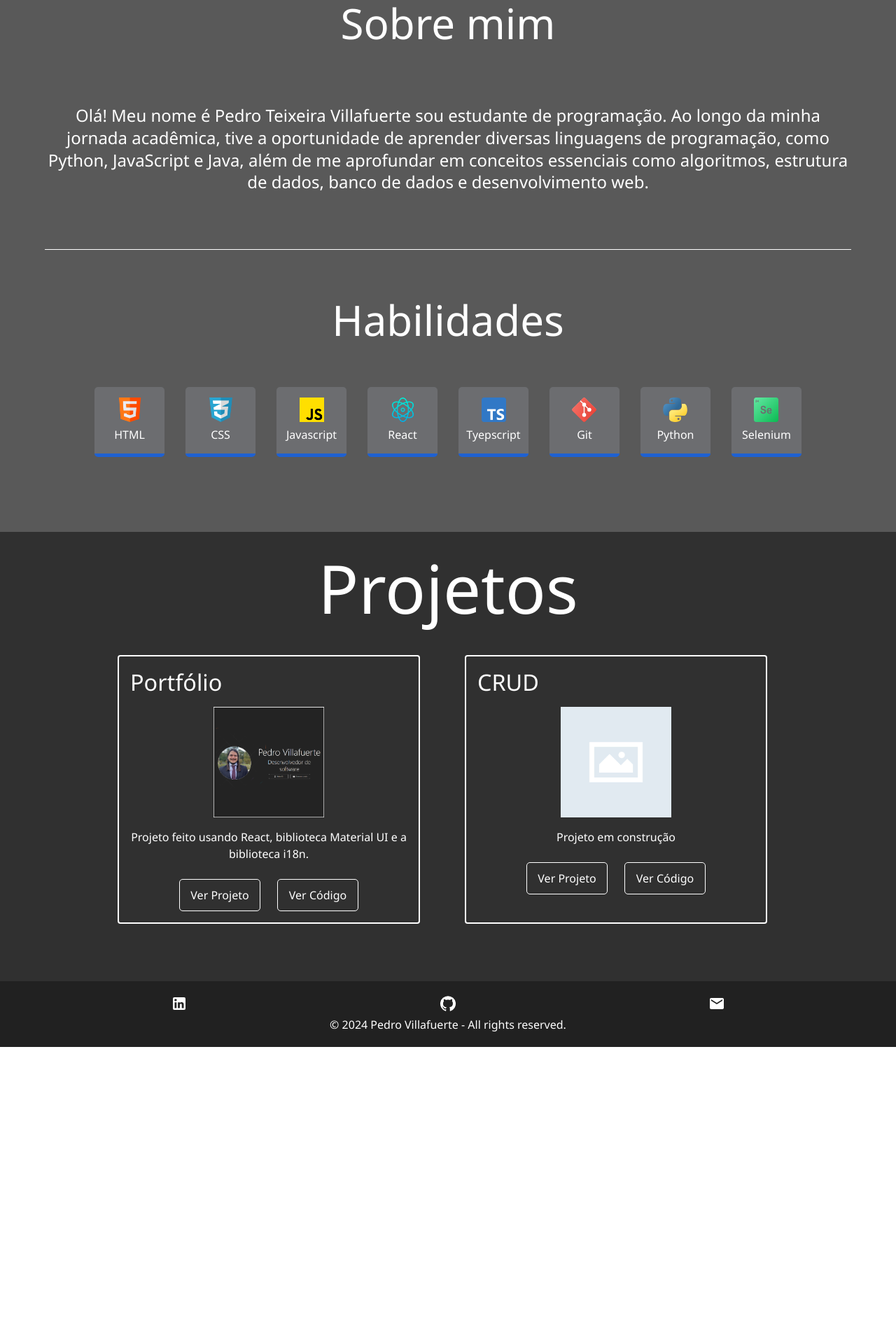
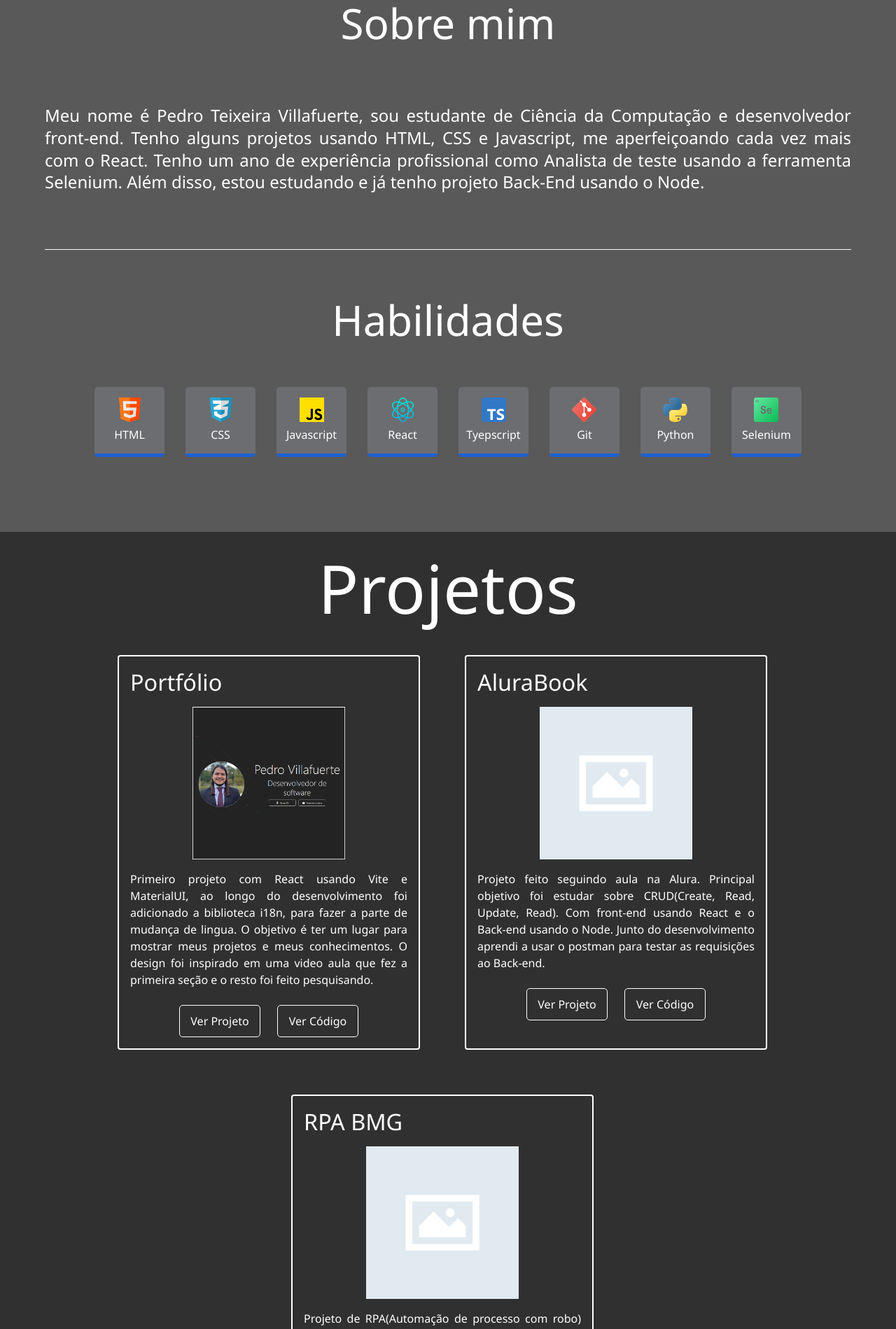
Before and after one commit to PedroVillafuerte/my-portfolio, a React (Vite) app: page / in a window 1280 px wide. Shown: the part 880-2779 px from the top of the page at 70% size. Before the commit the page ends 2376 px from the top, so only its background shows below. Built offline with nearby package versions, Linux system fonts and the light colour scheme.

Commit message:
Textos e pequenos ajustes

```diff
--- a/src/components/NavBar/NavBar.tsx
+++ b/src/components/NavBar/NavBar.tsx
@@ -17,6 +17,7 @@ const NavBar = () => {
         },
         [theme.breakpoints.up('md')]: {
           justifyContent: "space-around",
+          fontSize: "1em",
           }
     }))
 
--- a/src/components/Project/Project.tsx
+++ b/src/components/Project/Project.tsx
@@ -25,7 +25,7 @@ const Project: React.FC<ProjectProps> = ({ name, image, description, buttons = [
   }))
 
   const StyledImg = styled('img')(({}) => ({
-    width: '40%',
+    width: '55%',
     marginBottom: '10px',
   }))
 
@@ -38,7 +38,7 @@ const Project: React.FC<ProjectProps> = ({ name, image, description, buttons = [
 
         <StyledImg src={image} />
 
-        <Typography color="primary.contrastText" textAlign="center">
+        <Typography color="primary.contrastText" textAlign="justify">
           {description}
         </Typography>
 
--- a/src/i18n/translations/en.json
+++ b/src/i18n/translations/en.json
@@ -7,18 +7,16 @@
         "heroButtonDownload": "Download CV",
         "heroButtonContact": "Contact me",
         "aboutTitle": "About me",
-        "aboutText": "Hello! My name is Pedro Teixeira Villafuerte, and I am a programming student. Throughout my academic journey, I have had the opportunity to learn various programming languages, such as Python, JavaScript, and Java, as well as delve into essential concepts like algorithms, data structures, databases, and web development.",
+        "aboutText": "My name is Pedro Teixeira Villafuerte, I am a Computer Science student and front-end developer. I have some projects using HTML, CSS and Javascript, improving myself more and more with React. I have one year of professional experience as a Test Analyst using the Selenium tool. Furthermore, I am studying and already have a Back-End project using Node.",
         "skillsTitle": "Skills",
         "projectsTittle": "Projects",
         "projectsButtonViewProject": "View Project",
         "projectsButtonViewCode": "View Code",
         "project1Tittle": "Portfolio",
-        "project1Text": "Project made with React, Material UI library and i18n library.",
-        "project2Tittle": "CRUD",
-        "project2Text": "Project under development.",
-        "project3Tittle": "Project 3",
-        "project3Text": "Lorem ipsum dolor sit, amet consectetur adipisicing elit. Quae cum accusantium inventore porro cupiditate natus atque tempore doloribus? Quae laudantium facere consequuntur ea aliquam reiciendis corrupti, ut maxime quam exercitationem.",
-        "project4Tittle": "Project 4",
-        "project4Text": "Lorem ipsum dolor sit, amet consectetur adipisicing elit. Quae cum accusantium inventore porro cupiditate natus atque tempore doloribus? Quae laudantium facere consequuntur ea aliquam reiciendis corrupti, ut maxime quam exercitationem."
+        "project1Text": "First project with React using Vite and MaterialUI, throughout development the i18n library was added to do the language switcher. The goal is to have a place to showcase my projects and my knowledge. The design was inspired by a video lesson that made the first section and the rest was done by researching.",
+        "project2Tittle": "AluraBook",
+        "project2Text": "Project made following class at Alura. Main objective was to study CRUD (Create, Read, Update, Read). With front-end using React and back-end using Node. Along with development, I learned how to use postman to test requests to the Back-end.",
+        "project3Tittle": "RPA BMG",
+        "project3Text": "RPA project (Robot process automation) for BMG bank. On github is the programming logic without sensitive data. Python and Selenium were used. The application flow is to read data from an Excel spreadsheet, navigate and save the data."
     }
 }
--- a/src/i18n/translations/ptbr.json
+++ b/src/i18n/translations/ptbr.json
@@ -7,14 +7,16 @@
         "heroButtonDownload": "Baixar CV",
         "heroButtonContact": "Entre em contato",
         "aboutTitle": "Sobre mim",
-        "aboutText": "Olá! Meu nome é Pedro Teixeira Villafuerte sou estudante de programação. Ao longo da minha jornada acadêmica, tive a oportunidade de aprender diversas linguagens de programação, como Python, JavaScript e Java, além de me aprofundar em conceitos essenciais como algoritmos, estrutura de dados, banco de dados e desenvolvimento web.",
+        "aboutText": "Meu nome é Pedro Teixeira Villafuerte, sou estudante de Ciência da Computação e desenvolvedor front-end. Tenho alguns projetos usando HTML, CSS e Javascript, me aperfeiçoando cada vez mais com o React. Tenho um ano de experiência profissional como Analista de teste usando a ferramenta Selenium. Além disso, estou estudando e já tenho projeto Back-End usando o Node.",
         "skillsTitle": "Habilidades",
         "projectsTittle": "Projetos",
         "projectsButtonViewProject": "Ver Projeto",
         "projectsButtonViewCode": "Ver Código",
         "project1Tittle": "Portfólio",
-        "project1Text": "Projeto feito usando React, biblioteca Material UI e a biblioteca i18n.",
-        "project2Tittle": "CRUD",
-        "project2Text": "Projeto em construção"
+        "project1Text": "Primeiro projeto com React usando Vite e MaterialUI, ao longo do desenvolvimento foi adicionado a biblioteca i18n, para fazer a parte de mudança de lingua. O objetivo é ter um lugar para mostrar meus projetos e meus conhecimentos. O design foi inspirado em uma video aula que fez a primeira seção e o resto foi feito pesquisando.",
+        "project2Tittle": "AluraBook",
+        "project2Text": "Projeto feito seguindo aula na Alura. Principal objetivo foi estudar sobre CRUD(Create, Read, Update, Read). Com front-end usando React e o Back-end usando o Node. Junto do desenvolvimento aprendi a usar o postman para testar as requisições ao Back-end.",
+        "project3Tittle": "RPA BMG",
+        "project3Text": "Projeto de RPA(Automação de processo com robo) para o banco BMG. No github esta a lógica de programação sem os dados sensiveis. Foi usado Python e o Selenium. O fluxo da aplicação é ler dados de uma planilha Excell, fazer a navegação e salvar os dados."
     }
 }
--- a/src/pages/Home/sections/About/About.tsx
+++ b/src/pages/Home/sections/About/About.tsx
@@ -34,7 +34,7 @@ const About = () => {
             </Grid2>
 
             <Grid2 size={{ xs: 12, md: 12 }} borderBottom={1} borderColor="primary.contrastText" paddingBottom={10} justifyContent={'center'}>
-              <Typography color="primary.contrastText" variant="h5" textAlign="center">
+              <Typography color="primary.contrastText" variant="h5" textAlign="justify">
                 {t('aboutText')}
               </Typography>
             </Grid2>
--- a/src/pages/Home/sections/Projects/Projects.tsx
+++ b/src/pages/Home/sections/Projects/Projects.tsx
@@ -49,6 +49,19 @@ const Projects = () => {
             </Project>
           </Grid>
 
+          <Grid item xs={12} md={4} textAlign="center" border={2} borderRadius={1} borderColor={"white"} margin={4} padding={"16px"}>
+          <Project
+            name={t("project3Tittle")}
+            image={placeHolder}
+            description={t("project3Text")}
+            buttons={[
+                {label: t("projectsButtonViewProject"), link: 'https://www.google.com/'},
+                {label: t("projectsButtonViewCode"), link: 'https://github.com/'},
+            ]}
+            >
+            </Project>
+          </Grid>
+
         </Grid>
       </StyledProjects>
 
```
